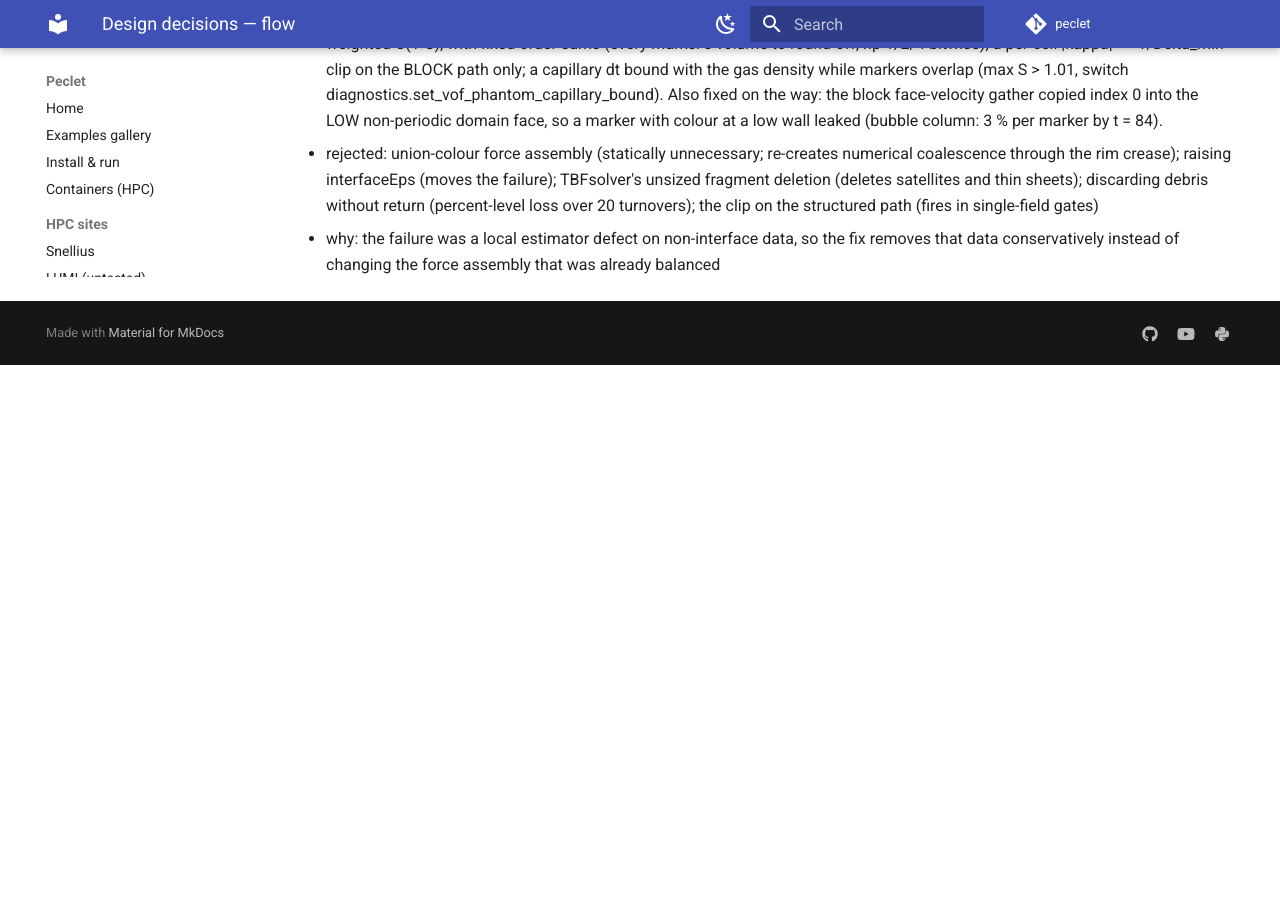
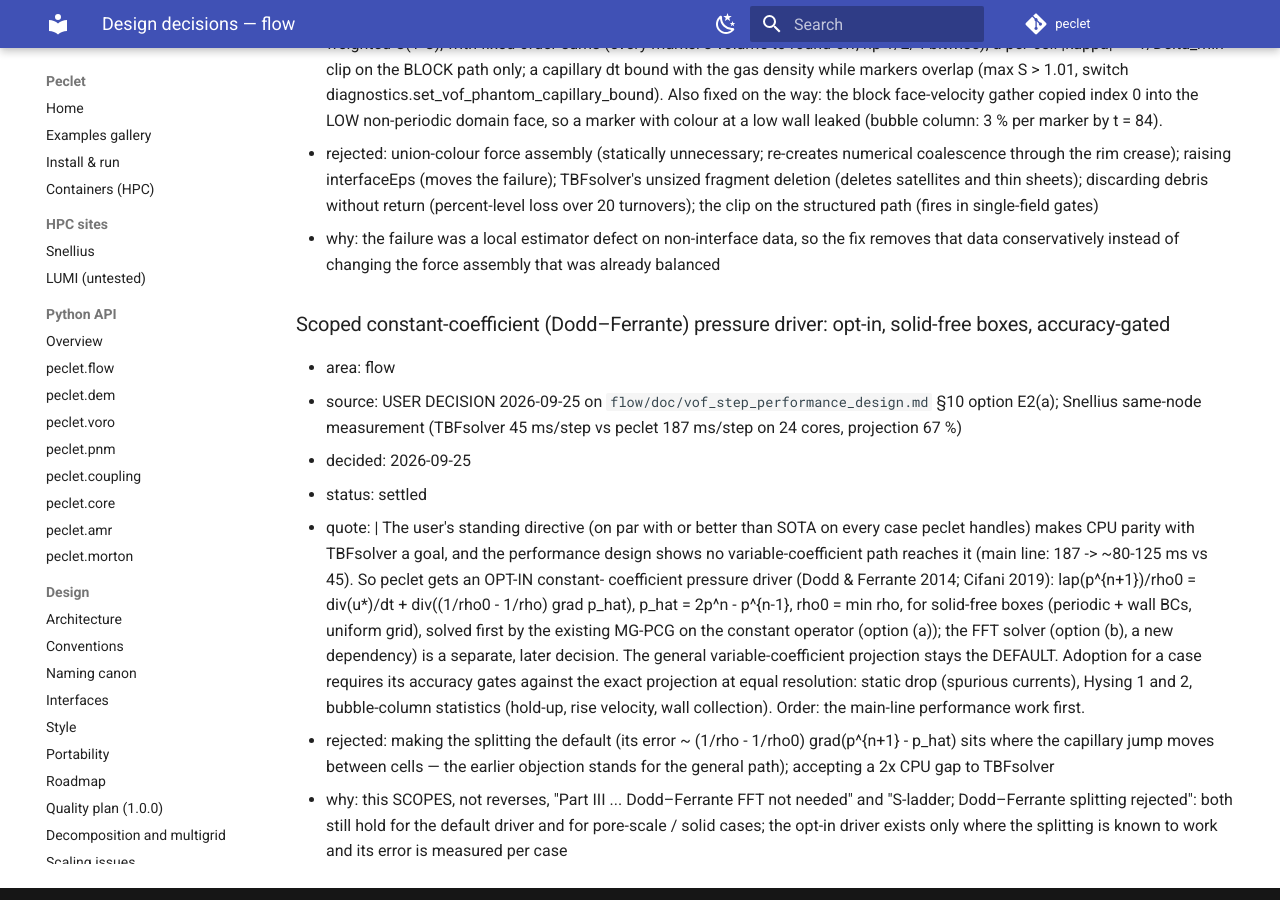
Before and after one commit to computational-chemical-engineering/peclet, an MkDocs documentation site: the page built from docs/decisions/flow.md, in a window 1280 px wide and 900 px high, scrolled down 90049 px. Built offline with MkDocs 1.6.1 and Material for MkDocs 9.7.7, drawn with Linux system fonts in a browser that asks for light colours; comment, search, counter and statistics services are not loaded; before the commit the page ends 90414 px from its top, so only the background shows below that.

Commit message:
register: scoped opt-in Dodd-Ferrante pressure driver (USER DECISION 2026-09-25; scopes the two rejections)
Co-Authored-By: Claude Opus 5.5 <noreply@anthropic.com>
Claude-Session: https://claude.ai/code/session_01F2E4ewNdhSiAex5T7Y2oJ7

```diff
--- a/docs/decisions/flow.md
+++ b/docs/decisions/flow.md
@@ -3204,3 +3204,28 @@ Do not reverse an entry here without recording a new decision that supersedes it
     loss over 20 turnovers); the clip on the structured path (fires in single-field gates)
 - why: the failure was a local estimator defect on non-interface data, so the fix removes that data
     conservatively instead of changing the force assembly that was already balanced
+
+### Scoped constant-coefficient (Dodd–Ferrante) pressure driver: opt-in, solid-free boxes, accuracy-gated
+- area: flow
+- source: USER DECISION 2026-09-25 on `flow/doc/vof_step_performance_design.md` §10 option E2(a); Snellius same-node measurement (TBFsolver 45 ms/step vs peclet 187 ms/step on 24 cores, projection 67 %)
+- decided: 2026-09-25
+- status: settled
+- quote: |
+    The user's standing directive (on par with or better than SOTA on every case peclet handles)
+    makes CPU parity with TBFsolver a goal, and the performance design shows no variable-coefficient
+    path reaches it (main line: 187 -> ~80-125 ms vs 45). So peclet gets an OPT-IN constant-
+    coefficient pressure driver (Dodd & Ferrante 2014; Cifani 2019): lap(p^{n+1})/rho0 =
+    div(u*)/dt + div((1/rho0 - 1/rho) grad p_hat), p_hat = 2p^n - p^{n-1}, rho0 = min rho, for
+    solid-free boxes (periodic + wall BCs, uniform grid), solved first by the existing MG-PCG on the
+    constant operator (option (a)); the FFT solver (option (b), a new dependency) is a separate,
+    later decision. The general variable-coefficient projection stays the DEFAULT. Adoption for a
+    case requires its accuracy gates against the exact projection at equal resolution: static drop
+    (spurious currents), Hysing 1 and 2, bubble-column statistics (hold-up, rise velocity, wall
+    collection). Order: the main-line performance work first.
+- rejected: making the splitting the default (its error ~ (1/rho - 1/rho0) grad(p^{n+1} - p_hat)
+    sits where the capillary jump moves between cells — the earlier objection stands for the
+    general path); accepting a 2x CPU gap to TBFsolver
+- why: this SCOPES, not reverses, "Part III ... Dodd–Ferrante FFT not needed" and "S-ladder;
+    Dodd–Ferrante splitting rejected": both still hold for the default driver and for pore-scale /
+    solid cases; the opt-in driver exists only where the splitting is known to work and its error is
+    measured per case
```
Also changed, not shown: docs/DECISIONS.md (+2 -1 lines).
